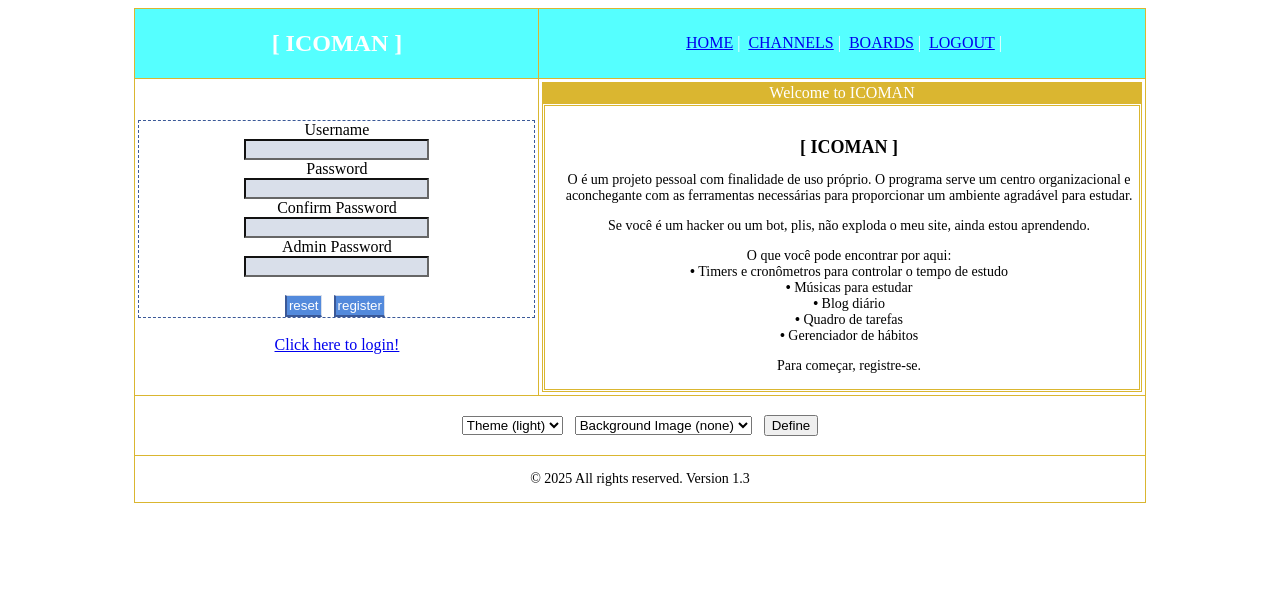
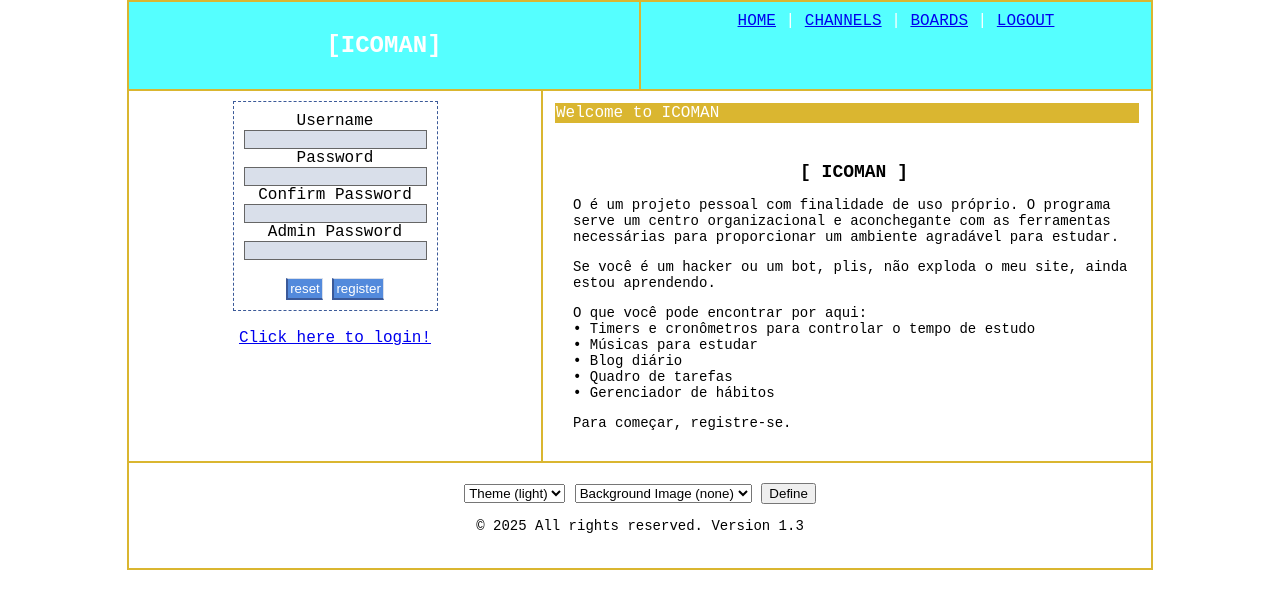
Before and after one commit to ico3111/ICOMAN, a PHP site: page /view/register.php in a window 1280 px wide. Shown: the top 609 px of the page. Run offline with PHP 8.4, Linux system fonts and the light colour scheme; the visitor is signed in with stand-in values (Sample User, id 1); a stand-in replaces the project's code that opens the database connection; some libraries are stand-ins or nearby versions.

Commit message:
refactor: Ajusta cabecalho rodape login e register

```diff
--- a/pages/register.php
+++ b/pages/register.php
@@ -1,26 +1,25 @@
-<td valign="top" style="padding: 3px;">
-    <center>
-        <?php echo !empty($message) || !empty($error) ?? '<p color="#fdfd96">'. ($message.$error) .'</p>'; ?>
-        <form style="border: 1px dashed #3b5998" action="doRegister.php" method="POST">
-            Username<br>
-            <input type="text" name="login" minlength="3">
-            <br>
-            Password<br>
-            <input type="password" name="password" minlength="3">
-            <br>
-            Confirm Password<br>
-            <input type="password" name="confirm_password" minlength="3">
-            <br>
-            Admin Password<br>
-            <input type="password" name="admin_password" minlength="3">
-            <br><br>
-            <button class="btn" type="reset">reset</button>&nbsp;&nbsp;
-            <button class="btn" type="submit" name="register">register</button>&nbsp;
-        </form>
-        <br>
-        <a href="login.php">Click here to login!</a>
-    </center>
-</td>
-<td width="60%" style="padding: 3px;">
+<aside class="login">
+    <form class="login-form" action="doRegister.php" method="POST">
+        <label for="login">Username</label><br>
+        <input type="text" name="login" minlength="3"><br>
+
+        <label for="password">Password</label><br>
+        <input type="password" name="password" minlength="3"><br>
+
+        <label for="confirm_password">Confirm Password</label><br>
+        <input type="password" name="confirm_password" minlength="3"><br>
+
+        <label for="admin_password">Admin Password</label><br>
+        <input type="password" name="admin_password" minlength="3"><br><br>
+
+        <button class="btn" type="reset">reset</button>
+        <button class="btn" type="submit" name="register">register</button>
+    </form>
+    <br><br>
+    <a href="login.php">
+        Click here to login!
+    </a>
+</aside>
+<section class="presentation">
     <?php echo AssembleInitialMessage(false); ?>
-</td>
+</section>
--- a/pages/styles/style.css
+++ b/pages/styles/style.css
@@ -1,38 +1,84 @@
 body {
   background-size: cover;
   background-repeat: no-repeat;
+  margin: 0;
+  font-family: "Courier New", Courier, monospace;
 }
 
-table,
-tr,
-td {
-  border-collapse: collapse;
+.container {
+  width: 80%;
+  margin: 0 auto;
+
+  border: 1px solid #dab630;
 }
 
-p {
-  font-size: 14px;
+.header {
+  display: flex;
+  background: #55ffff;
+  color: white;
+}
+
+.header .cell {
+  flex: 1;
+
+  border: 1px solid #dab630;
+
+  padding: 10px;
+  text-align: center;
+}
+
+.content {
+  display: flex;
+}
+
+.login {
+  width: 40%;
+
+  border: 1px solid #dab630;
+
+  padding: 10px;
+
+  text-align: center;
+}
+
+.presentation {
+  width: 60%;
+
+  border: 1px solid #dab630;
+
+  padding: 10px;
+}
+
+.footer {
+  border: 1px solid #dab630;
+
+  text-align: center;
+
+  padding: 20px;
+}
+
+.login-form {
+  border: 1px dashed #3b5998;
+
+  display: inline-block;
+
+  padding: 10px;
 }
 
 .btn {
   border-style: solid;
   border-width: 1px 1px 2px 2px;
+  border-color: #d9dfea #d9dfea #3b5998 #3b5998;
+
+  background-color: #538adc;
+  color: white;
+
   padding: 2px;
-  border-color: #d9dfea #d9dfea #3b5998 #3b5998;
-  background-color: #538adc;
-  color: #ffffff;
 }
 
 input {
-  border-width: 1;
-  border-color: #666666;
-  background-color: #d9dfea;
-}
-
-td,
-th {
-  border: 1px solid #dab630;
-  text-align: center;
-  vertical-align: middle;
+  border: 1px solid #666;
+  background: #d9dfea;
 }
 
 audio {
@@ -42,3 +88,7 @@ audio {
 .timerInput {
   width: 15px;
 }
+
+p {
+  font-size: 14px;
+}
--- a/utils/templates.php
+++ b/utils/templates.php
@@ -9,34 +9,31 @@ function assemblePageTop(string $pageTitle, string $styleFile, int $pageWidth =
     return '<!DOCTYPE html>
             <html lang="en">
             <head>
-                <meta charset="UTF-8">
-                <meta name="viewport" content="width=device-width, initial-scale=1.0">
-                <link rel="shortcut icon" href="'. MEDIA_URL .'/icons/favicon.ico">
-                <link rel="stylesheet" href="'. STYLES_URL .'/'. $styleFile .'.css">
+                <meta charset="UTF-8" />
+                <meta name="viewport" content="width=device-width, initial-scale=1.0" />
+                <link rel="shortcut icon" href="'. MEDIA_URL .'/icons/favicon.ico" />
+                <link rel="stylesheet" href="'. STYLES_URL .'/'. $styleFile .'.css" />
                 <title>'. $pageTitle .'</title>
             </head>
             <body>
-            <center>
-                <table width="'. $pageWidth .'%">
-                    <tbody>
-                        <tr id="header" style="background-color: #55ffff; color: white">
-                            <td>
-                                <center>
-                                    <h2>[ '. APP_NAME .' ]</h2>
+                <div class="container">
+
+                    <header class="header">
+                        <div class="cell logo">
+                            <h2>['. APP_NAME .']</h2>
                             '. $message .'
-                                    '. $error .'
-                                </center>
-                            </td>
-                            <td>
-                                <center>
-                                    &nbsp;<a href="'. HOME .'">HOME</a>&nbsp;|
-                                    &nbsp;<a href="'. CHANNELS. '">CHANNELS</a>&nbsp;|
-                                    &nbsp;<a href="'. BOARDS .'">BOARDS</a>&nbsp;|
-                                    &nbsp;<a href="'. LOGOUT .'">LOGOUT</a>&nbsp;|
-                                </center>
-                            </td>
-                        </tr>
-                        <tr>';
+                            '. $error   .'
+                        </div>
+
+                        <nav class="cell menu">
+                            <a href="'. HOME     .'">HOME</a>     |
+                            <a href="'. CHANNELS .'">CHANNELS</a> |
+                            <a href="'. BOARDS   .'">BOARDS</a>   |
+                            <a href="'. LOGOUT   .'">LOGOUT</a>
+                        </nav>
+                    </header>
+
+                    <main class="content">';
 }
 
 function assemblePageFooter(): string
@@ -74,45 +71,28 @@ function assemblePageFooter(): string
         $imageOptions .= "<option value=\"$value\" $selected>$label</option>";
     }
 
-    return '
-            </tr>
-            <tr>
-                <td colspan="2">
-                    <br>
-                    <center>
+    return '</main>
+            <footer class="footer">
                 <form action="" method="post">
-                            <select id="selectTheme" name="themeMode">
-                                <option value="light" ' . $isThemeLight . '>Theme (light)</option>
-                                <option value="dark" ' . $isThemeDark . '>Darkmode</option>
+                    <select name="themeMode">
+                        <option value="light" '. $isThemeLight .'>Theme (light)</option>
+                        <option value="dark" '. $isThemeDark .'>Darkmode</option>
                     </select>
-                            &nbsp;
                     <select id="selectImage" name="themeImage">
-                                ' . $imageOptions . '
+                        '. $imageOptions .'
                     </select>
-                            &nbsp;
                     <button type="submit">Define</button>
                 </form>
-                    </center>
-                    <br>
-                </td>
-            </tr>
-            <tr>
-                <td colspan="2">
-                    <center>
-                        <p>&copy; 2025 All rights reserved. Version ' . APP_VERSION . '</p>
-                    </center>
-                </td>
-            </tr>
-        </tbody>
-    </table>
-</center>
-
+                <p>&copy; 2025 All rights reserved. Version '. APP_VERSION .'</p>
+            </footer>
+        </div>
     <script src="' . SCRIPTS_URL . '/background.js"></script>
     <script src="' . SCRIPTS_URL . '/instantBgChange.js"></script>
     <script src="' . SCRIPTS_URL . '/cronometro.js"></script>
     <script src="' . SCRIPTS_URL . '/timer.js"></script>
     </body>
     </html>';
+
 }
 
 function AssembleInitialMessage($isLogin = true)
```
Also changed, not shown: pages/login.php (+17 -18 lines). Lines whose indentation alone changed are shown as unchanged.
